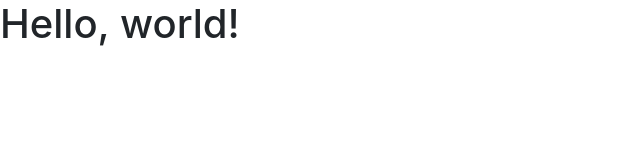
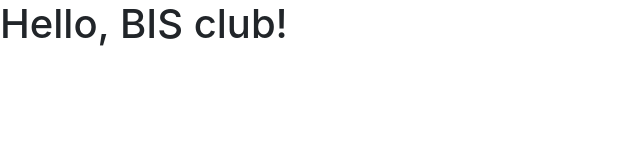
Before and after one commit to mourraid/mourraid.github.io, a plain HTML site: page index.html in a window 1280 px wide. Shown: the whole page, without its empty margins (0-640 px from the left). Drawn offline with nearby package versions, Linux system fonts and the light colour scheme.

Commit message:
I changed Hello World to Hello BIS Club

```diff
--- a/index.html
+++ b/index.html
@@ -11,7 +11,7 @@
     <title>Hello, world!</title>
   </head>
   <body>
-    <h1>Hello, world!</h1>
+    <h1>Hello, BIS club!</h1>
 
     <!-- Optional JavaScript -->
     <!-- jQuery first, then Popper.js, then Bootstrap JS -->
```
